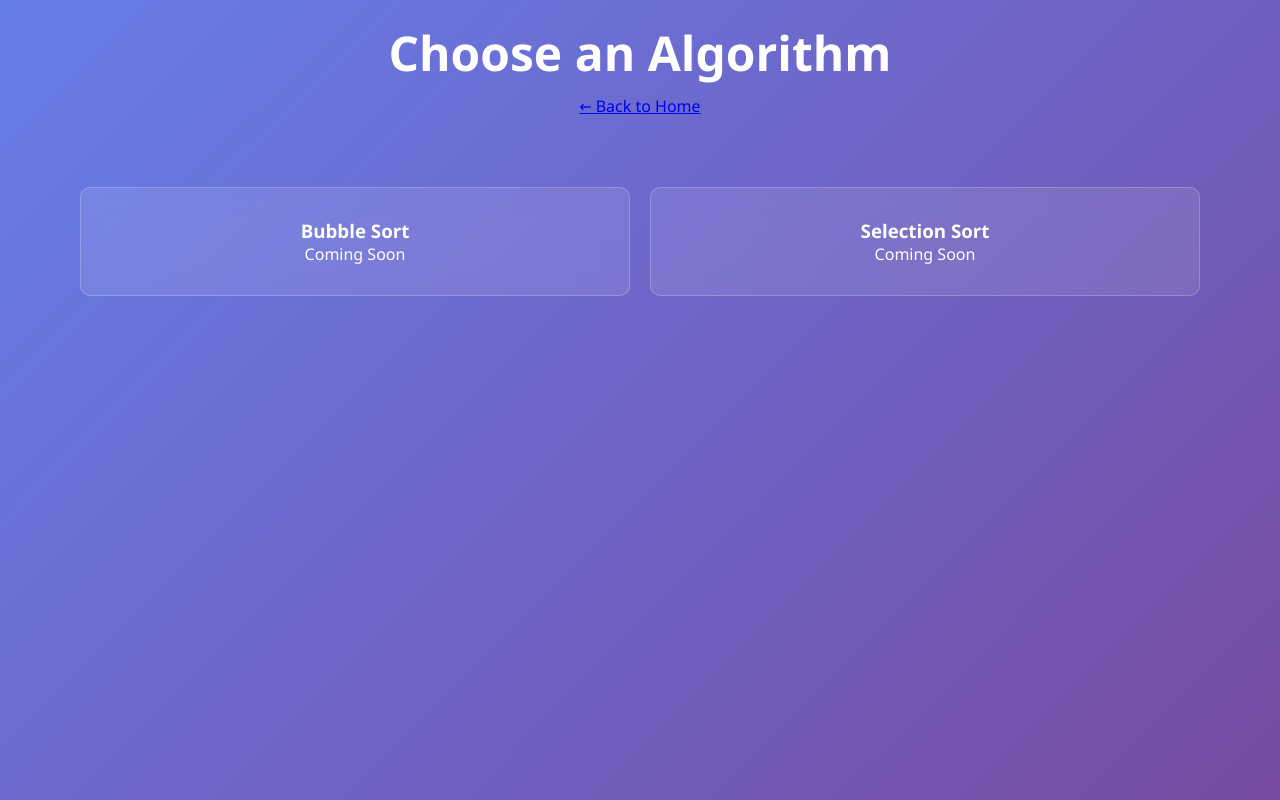
After one commit to Aryan-Dev26/AlgoVizard, a Flask app: page /algorithms in a window 1280 px wide. The commit adds this page. Run offline with Flask 3, Linux system fonts and the light colour scheme.

Commit message:
Algorithm page added with simple css styling

```diff
--- a/frontend/static/css/main.css
+++ b/frontend/static/css/main.css
@@ -50,3 +50,21 @@ header h1 {
     background: #45a049;
     transform: translateY(-2px);
 }
+
+.algorithm-grid
+{
+    display: grid;
+    grid-template-columns: repeat(auto-fit, minmax(300px, 1fr));
+    gap: 20px;
+    padding: 20px;
+}
+
+.algorithm-card
+{
+    background: rgba(255, 255, 255, 0.1);
+    border-radius: 10px;
+    padding: 30px;
+    text-align: center;
+    backdrop-filter: blur(10px);
+    border: 1px solid rgba(255, 255, 255, 0.2);
+}
--- /dev/null
+++ b/frontend/templates/algorithms.html
@@ -0,0 +1,30 @@
+<!DOCTYPE html>
+<html lang="en">
+<head>
+    <meta charset="UTF-8">
+    <meta name="viewport" content="width=device-width, initial-scale=1.0">
+    <title>Algorithms - Algorithm Visualizer</title>
+    <link rel="stylesheet" href="{{ url_for('static', filename='css/main.css') }}">
+</head>
+<body>
+    <div class="container">
+        <header>
+            <h1>Choose an Algorithm</h1>
+            <a href="/">← Back to Home</a>
+        </header>
+
+        <main>
+            <div class="algorithm-grid">
+                <div class="algorithm-card">
+                    <h3>Bubble Sort</h3>
+                    <p>Coming Soon</p>
+                </div>
+                <div class="algorithm-card">
+                    <h3>Selection Sort</h3>
+                    <p>Coming Soon</p>
+                </div>
+            </div>
+        </main>
+    </div>
+</body>
+</html>
```
